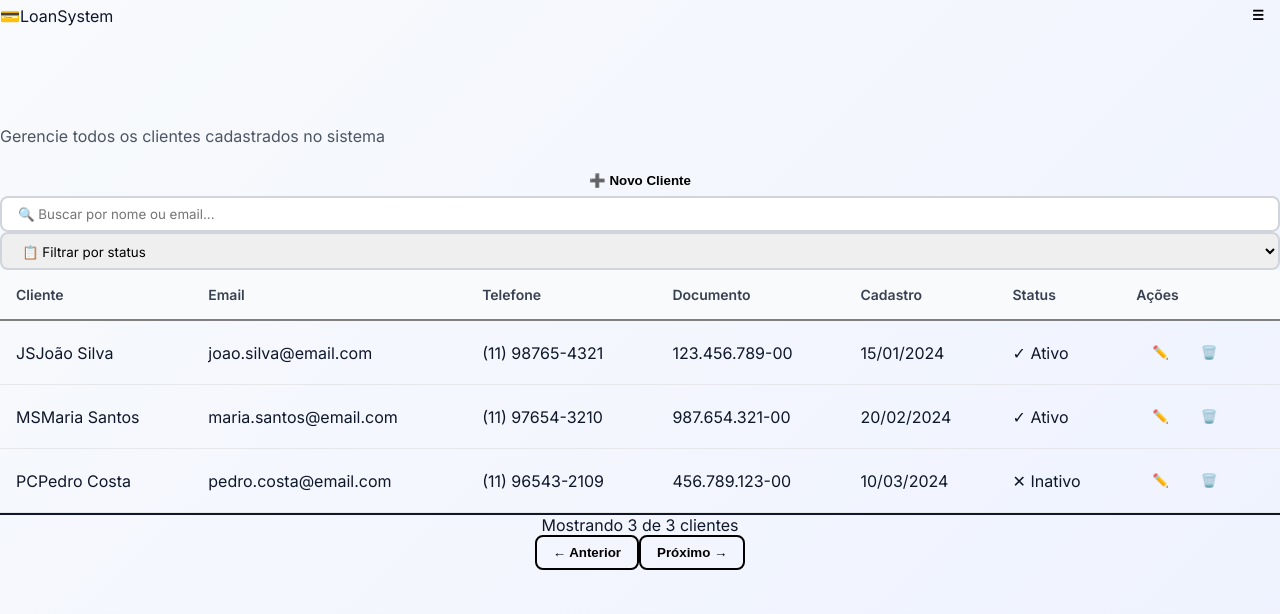
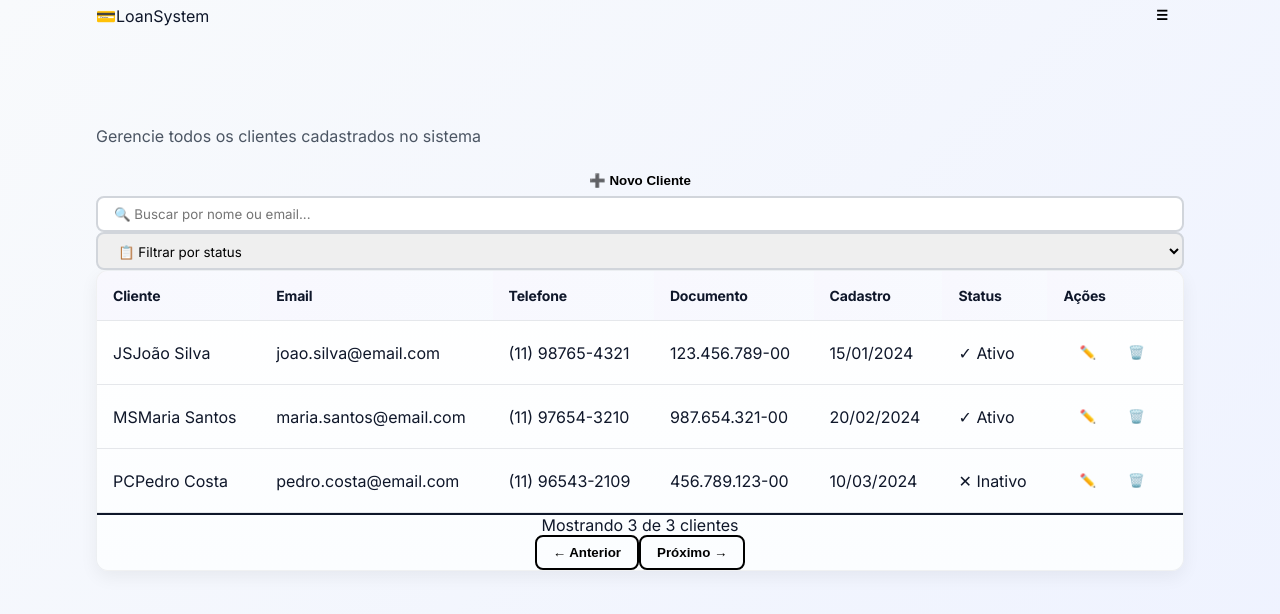
Before and after one commit to Roqueexz/interface-LoanSystem, a React (Vite) app: page /clientes in a window 1280 px wide. Shown: the top 614 px of the page. Built offline with nearby package versions, Linux system fonts and the light colour scheme.

Commit message:
Fix: Atualizando interface Tailwind

```diff
--- a/src/components/Inicio/Inicio.tsx
+++ b/src/components/Inicio/Inicio.tsx
@@ -13,7 +13,7 @@ function Inicio(): JSX.Element {
           <div className="absolute bottom-0 right-0 w-96 h-96 bg-white rounded-full mix-blend-multiply filter blur-3xl"></div>
         </div>
 
-        <div className="relative max-w-7xl mx-auto text-center">
+        <div className="relative container-center text-center">
           <div className="mb-8 animate-slide-up">
             <span className="inline-block px-4 py-2 bg-white bg-opacity-20 text-white rounded-full text-sm font-semibold">
               ✨ Bem-vindo ao LoanSystem
@@ -47,7 +47,7 @@ function Inicio(): JSX.Element {
 
       {/* Stats Section */}
       <section className="py-16 md:py-24 px-4 bg-white">
-        <div className="max-w-7xl mx-auto">
+        <div className="container-center">
           <h2 className="text-3xl md:text-4xl font-bold text-center text-gray-900 mb-16">Resumo do Sistema</h2>
 
           <div className="grid grid-cols-1 md:grid-cols-3 gap-8">
@@ -71,7 +71,7 @@ function Inicio(): JSX.Element {
 
       {/* Features Section */}
       <section className="py-16 md:py-24 px-4 bg-gray-50">
-        <div className="max-w-7xl mx-auto">
+        <div className="container-center">
           <h2 className="text-3xl md:text-4xl font-bold text-center text-gray-900 mb-4">Funcionalidades Poderosas</h2>
           <p className="text-center text-gray-600 text-lg mb-16">Tudo que você precisa para gerenciar empréstimos com excelência</p>
 
@@ -138,7 +138,7 @@ function Inicio(): JSX.Element {
 
       {/* Footer Info */}
       <section className="bg-gray-900 text-white py-12 px-4">
-        <div className="max-w-7xl mx-auto text-center">
+        <div className="container-center text-center">
           <p className="text-gray-400">
             &copy; 2024 LoanSystem. Gerenciamento inteligente de empréstimos.
           </p>
--- a/src/components/Listagens/ListagemCliente/ListagemCliente.tsx
+++ b/src/components/Listagens/ListagemCliente/ListagemCliente.tsx
@@ -67,7 +67,7 @@ function ListagemCliente(): JSX.Element {
 
     return (
         <main className="flex-1 bg-gradient-to-br from-blue-50 via-white to-indigo-50 min-h-screen py-8 px-4">
-            <div className="max-w-7xl mx-auto">
+            <div className="container-center">
                 {/* Header Section */}
                 <div className="flex flex-col md:flex-row md:items-center md:justify-between mb-8 animate-slide-up">
                     <div>
@@ -101,7 +101,7 @@ function ListagemCliente(): JSX.Element {
                 </div>
 
                 {/* Table Section */}
-                <div className="bg-white rounded-xl shadow-lg overflow-hidden animate-slide-up" style={{ animationDelay: '0.2s' }}>
+                <div className="table-wrapper card animate-slide-up" style={{ animationDelay: '0.2s' }}>
                     <div className="overflow-x-auto">
                         <table className="w-full">
                             <thead>
--- a/src/components/Listagens/ListagemEmprestimo/ListagemEmprestimo.tsx
+++ b/src/components/Listagens/ListagemEmprestimo/ListagemEmprestimo.tsx
@@ -93,7 +93,7 @@ function ListagemEmprestimo(): JSX.Element {
 
     return (
         <main className="flex-1 bg-gray-50 p-4 md:p-8">
-            <div className="max-w-7xl mx-auto">
+            <div className="container-center">
                 {/* Header */}
                 <div className="flex flex-col md:flex-row md:items-center md:justify-between mb-8">
                     <div>
@@ -123,7 +123,7 @@ function ListagemEmprestimo(): JSX.Element {
 
                 {/* Cards para Mobile, Table para Desktop */}
                 <div className="hidden lg:block">
-                    <div className="bg-white rounded-lg shadow-md overflow-hidden">
+                    <div className="table-wrapper card">
                         <div className="overflow-x-auto">
                             <table className="w-full">
                                 <thead>
--- a/src/components/Navegacao/Navegacao.tsx
+++ b/src/components/Navegacao/Navegacao.tsx
@@ -69,7 +69,7 @@ function Navegacao({ onNavegar, paginaAtiva = "inicio" }: NavegacaoProps): JSX.E
 
   return (
     <nav className="bg-gradient-to-r from-indigo-600 to-blue-600 shadow-lg sticky top-0 z-50">
-      <div className="max-w-7xl mx-auto px-4 sm:px-6 lg:px-8">
+      <div className="container-center px-4 sm:px-6 lg:px-8">
         <div className="flex justify-between items-center h-16">
           {/* Logo */}
           <div className="flex items-center gap-2 cursor-pointer" onClick={() => handleNavegacao("inicio")}>
--- a/src/index.css
+++ b/src/index.css
@@ -215,6 +215,83 @@ tr:hover {
   background: linear-gradient(135deg, #ef4444 0%, #dc2626 100%);
 }
 
+/* Layout helpers */
+.container-center {
+  max-width: 1120px;
+  margin-left: auto;
+  margin-right: auto;
+  padding-left: 1rem;
+  padding-right: 1rem;
+}
+
+/* Soft shadow utility */
+.shadow-soft {
+  box-shadow: 0 8px 20px rgba(15, 23, 42, 0.06);
+}
+
+/* Card refinement */
+.card {
+  background: linear-gradient(180deg, #ffffff 0%, #fbfdff 100%);
+  border-radius: 0.75rem;
+  border: 1px solid rgba(15, 23, 42, 0.04);
+  box-shadow: 0 6px 18px rgba(2,6,23,0.06);
+  transition: transform 0.18s ease, box-shadow 0.18s ease;
+}
+
+.card:hover {
+  transform: translateY(-4px);
+  box-shadow: 0 12px 30px rgba(2,6,23,0.08);
+}
+
+/* Table polish */
+.table-wrapper {
+  border-radius: 0.75rem;
+  overflow: hidden;
+  border: 1px solid rgba(15,23,42,0.06);
+}
+
+.table-wrapper table {
+  border-collapse: separate;
+  border-spacing: 0;
+}
+
+.table-wrapper thead tr th {
+  background: linear-gradient(90deg, rgba(79,70,229,0.04), rgba(37,99,235,0.03));
+  color: #0f172a;
+  font-weight: 700;
+  letter-spacing: -0.01em;
+}
+
+.table-wrapper tbody tr td {
+  background: transparent;
+}
+
+.table-wrapper tbody tr:hover td {
+  background: rgba(79,70,229,0.02);
+}
+
+/* Focus-visible accessible outlines */
+:focus-visible {
+  outline: 3px solid rgba(79,70,229,0.16);
+  outline-offset: 2px;
+}
+
+/* Utility spacing */
+.gap-6 {
+  gap: 1.5rem;
+}
+
+/* Small helpers */
+.badge {
+  display: inline-flex;
+  align-items: center;
+  justify-content: center;
+  padding: 0.35rem 0.6rem;
+  border-radius: 9999px;
+  font-weight: 700;
+  font-size: 0.75rem;
+}
+
 /* Animations */
 @keyframes fadeIn {
   from {
```
